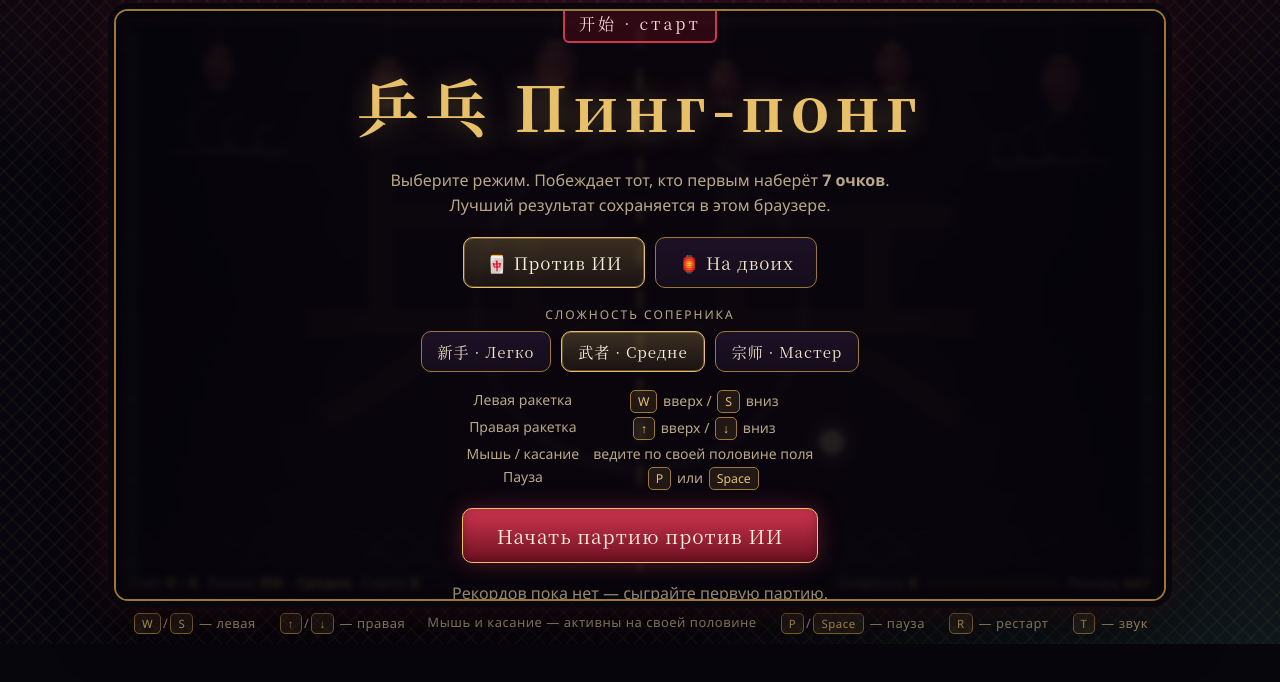
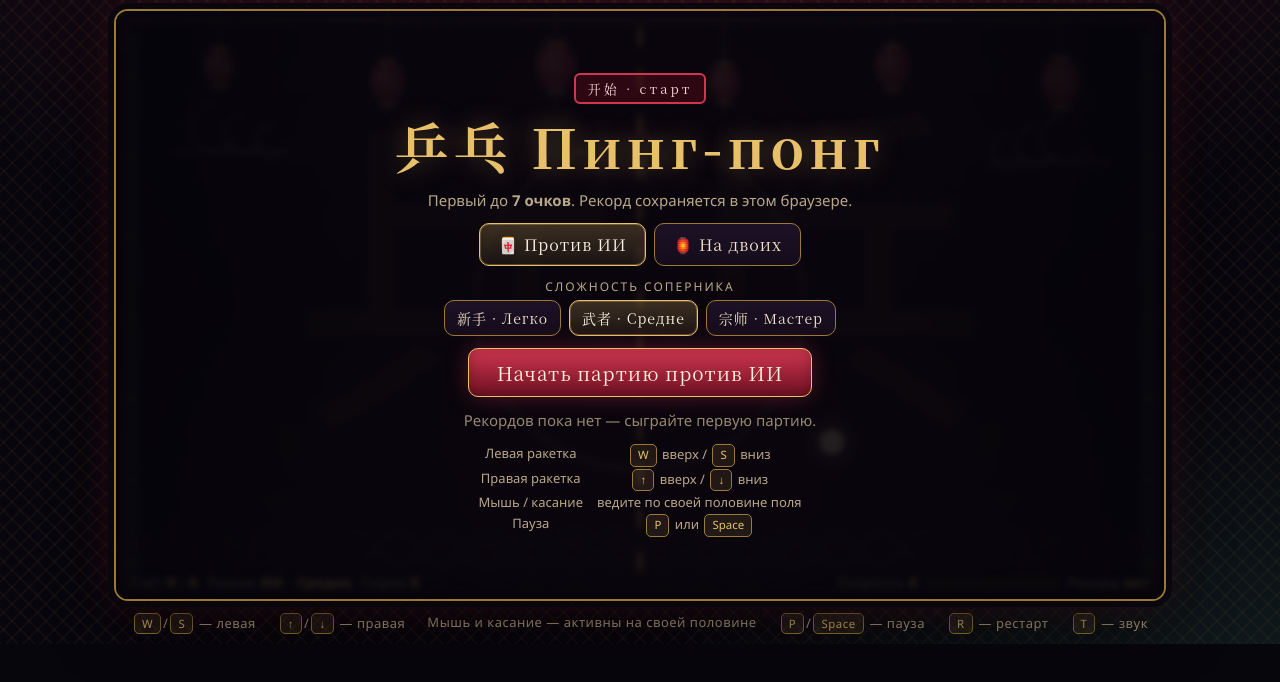
Before and after one commit to vegas94d-bit/xin-pin, a plain HTML site: page index.html in a window 1280 px wide. Shown: the part 70-752 px from the top of the page. Drawn offline with Linux system fonts and the light colour scheme; animation ran at ten frames a second.

Commit message:
переоформление меню

```diff
--- a/index.html
+++ b/index.html
@@ -190,13 +190,33 @@
         display: flex;
         flex-direction: column;
         align-items: center;
-        justify-content: center;
-        gap: 18px;
-        padding: 4% 6%;
+        /* flex-start + auto margins below keeps the content centred when it fits
+           and prevents the top from being cut off when it does not */
+        justify-content: flex-start;
+        gap: clamp(7px, 1.5vh, 16px);
+        padding: clamp(10px, 2.4vh, 22px) 5%;
         text-align: center;
         background: rgba(5, 4, 10, .82);
         backdrop-filter: blur(3px);
         z-index: 3;
+        overflow-y: auto;
+        overflow-x: hidden;
+        overscroll-behavior: contain;
+        scrollbar-width: thin;
+        scrollbar-color: var(--gold-dim) transparent;
+    }
+
+    .overlay > * {
+        flex: 0 0 auto;
+        max-width: 100%;
+    }
+
+    .overlay > *:first-child {
+        margin-top: auto;
+    }
+
+    .overlay > *:last-child {
+        margin-bottom: auto;
     }
 
     .overlay.hidden {
@@ -206,47 +226,50 @@
     .overlay h1 {
         margin: 0;
         font-family: var(--font-serif);
-        font-size: clamp(28px, 5.4vw, 62px);
-        letter-spacing: 6px;
+        font-size: clamp(24px, 5.2vw, 54px);
+        letter-spacing: 5px;
         color: var(--gold);
         text-shadow: 0 0 26px rgba(232, 192, 106, .35);
+        line-height: 1.12;
     }
 
     .overlay h2 {
         margin: 0;
         font-family: var(--font-serif);
-        font-size: clamp(22px, 4.2vw, 44px);
+        font-size: clamp(21px, 4vw, 40px);
         letter-spacing: 4px;
+        line-height: 1.15;
     }
 
     .overlay p {
         margin: 0;
         color: var(--paper-dim);
-        font-size: clamp(12px, 1.5vw, 16px);
-        line-height: 1.6;
+        font-size: clamp(11px, 1.45vw, 15px);
+        line-height: 1.5;
     }
 
     .seal {
         display: inline-block;
-        padding: 6px 14px;
+        padding: 4px 12px;
         border: 2px solid var(--red);
         border-radius: 6px;
         color: #ffd9dd;
         font-family: var(--font-serif);
+        font-size: clamp(10px, 1.25vw, 13px);
         letter-spacing: 3px;
         background: rgba(110, 16, 34, .35);
     }
 
     .row {
         display: flex;
-        gap: 10px;
+        gap: 8px;
         flex-wrap: wrap;
         justify-content: center;
         align-items: center;
     }
 
     .field-label {
-        font-size: 12px;
+        font-size: clamp(10px, 1.1vw, 12px);
         letter-spacing: 2px;
         text-transform: uppercase;
         color: var(--paper-dim);
@@ -255,7 +278,7 @@
     .group {
         display: flex;
         flex-direction: column;
-        gap: 8px;
+        gap: 5px;
         align-items: center;
     }
 
@@ -267,10 +290,27 @@
     .legend {
         display: grid;
         grid-template-columns: auto auto;
-        gap: 4px 14px;
-        font-size: clamp(11px, 1.3vw, 14px);
+        gap: 2px 14px;
+        font-size: clamp(10px, 1.15vw, 13px);
+        line-height: 1.45;
         color: var(--paper-dim);
         justify-content: center;
+    }
+
+    /* compact buttons inside the overlays so nothing gets clipped */
+    .overlay .btn.big {
+        font-size: clamp(13px, 1.45vw, 16px);
+        padding: 9px 18px;
+    }
+
+    .overlay .btn.primary {
+        font-size: clamp(15px, 1.7vw, 19px);
+        padding: 10px 28px;
+    }
+
+    .overlay .btn:not(.big):not(.primary) {
+        font-size: clamp(11px, 1.25vw, 14px);
+        padding: 7px 12px;
     }
 
     kbd {
@@ -387,7 +427,6 @@
             gap: 9px;
             padding: 10px 14px;
             overflow-y: auto;
-            justify-content: flex-start;
         }
 
         .overlay .seal,
@@ -435,7 +474,6 @@
             gap: 8px;
             padding: 8px 12px;
             overflow-y: auto;
-            justify-content: flex-start;
         }
 
         .overlay .seal,
@@ -489,8 +527,7 @@
         <div class="overlay" id="screenMenu">
             <div class="seal">开始 · старт</div>
             <h1>乒乓 Пинг-понг</h1>
-            <p>Выберите режим. Побеждает тот, кто первым наберёт <b>7 очков</b>.<br>
-                Лучший результат сохраняется в этом браузере.</p>
+            <p>Первый до <b>7 очков</b>. Рекорд сохраняется в этом браузере.</p>
 
             <div class="row">
                 <button class="btn big active" id="btnModeAi" type="button">🀄 Против ИИ</button>
@@ -506,15 +543,15 @@
                 </div>
             </div>
 
+            <button class="btn primary" id="btnPlay" type="button">Начать партию</button>
+            <p id="menuRecord" style="opacity:.8"></p>
+
             <div class="legend">
                 <span>Левая ракетка</span><span><kbd>W</kbd> вверх / <kbd>S</kbd> вниз</span>
                 <span>Правая ракетка</span><span><kbd>↑</kbd> вверх / <kbd>↓</kbd> вниз</span>
                 <span>Мышь / касание</span><span>ведите по своей половине поля</span>
                 <span>Пауза</span><span><kbd>P</kbd> или <kbd>Space</kbd></span>
             </div>
-
-            <button class="btn primary" id="btnPlay" type="button">Начать партию</button>
-            <p id="menuRecord" style="opacity:.8"></p>
         </div>
 
         <!-- Экран паузы -->
```
